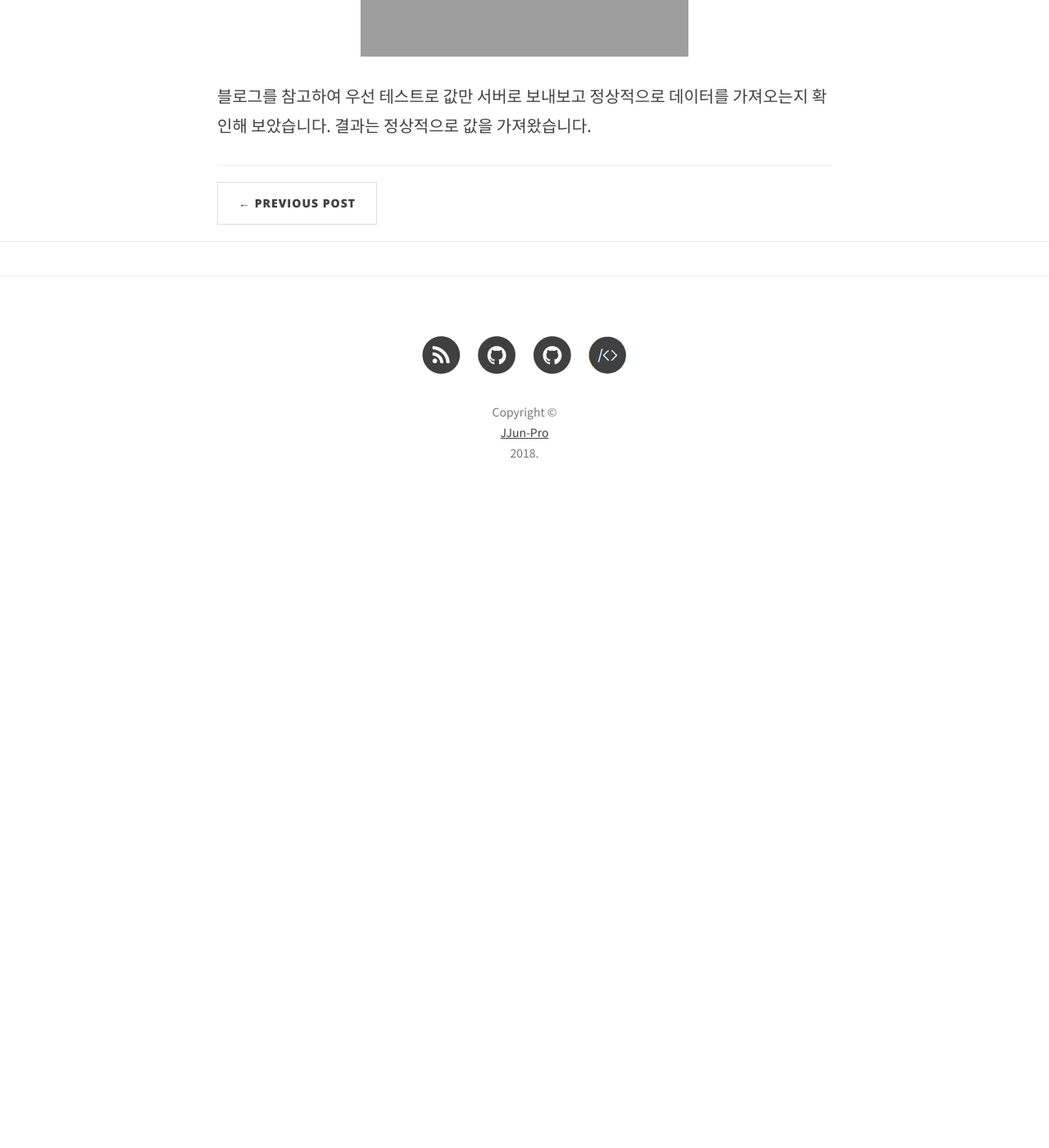
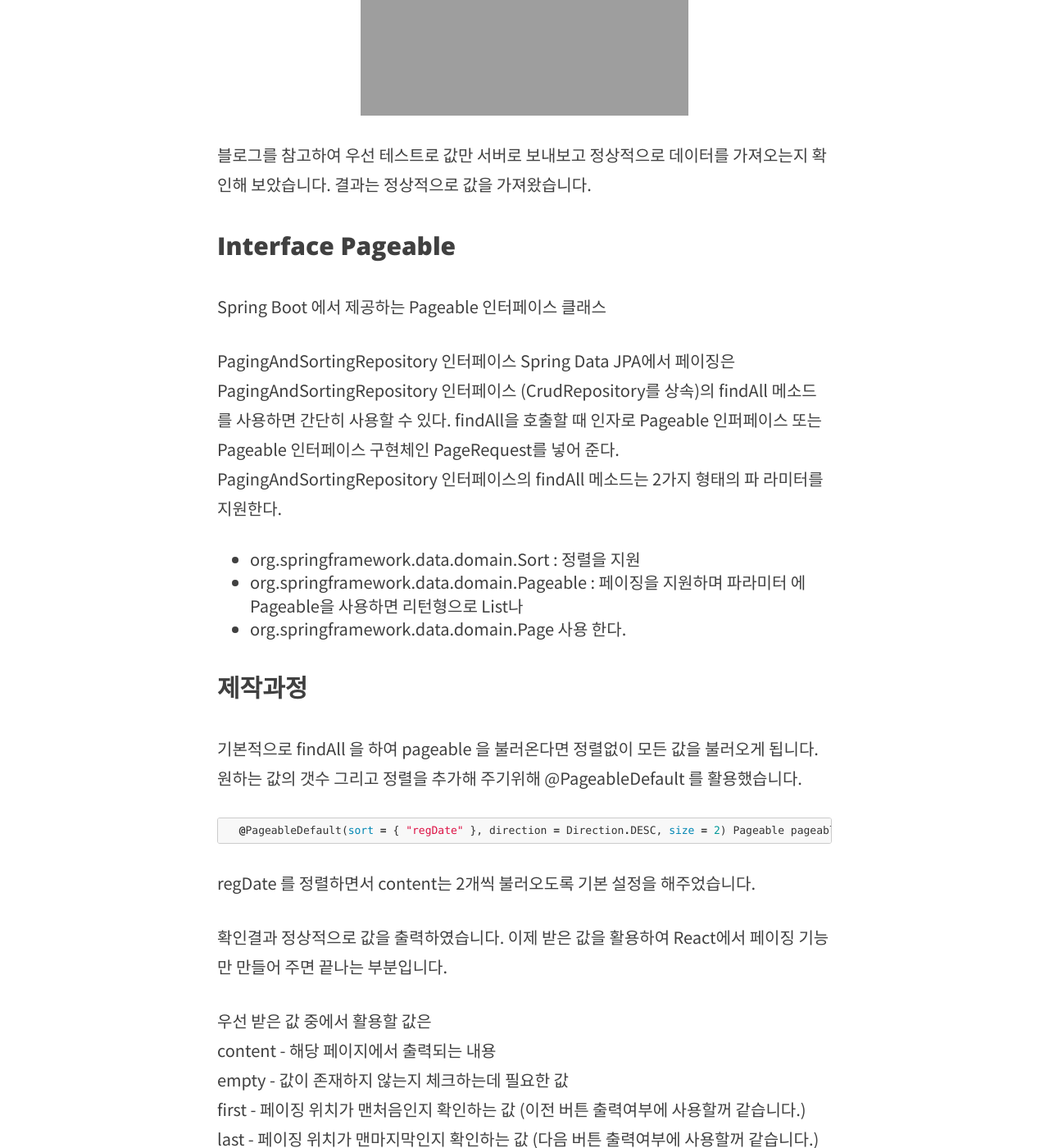
Before and after one commit to alalstjr/jjunpro.github.io, a Jekyll site: the page built from _posts/2019-07-05-포트폴리오 제작 일지-03.md, in a window 1280 px wide and 1400 px high, scrolled down 1776 px. Shown: the whole window at 82% size. Built offline with Jekyll 4.4.1, drawn with Linux system fonts in a browser that asks for light colours; nearby versions of some CDN libraries; comment, search, counter and statistics services are not loaded; before the commit the page ends 2406 px from its top, so only the background shows below that; some of the changed text lies outside the part shown.

Commit message:
Update 2019-07-05-포트폴리오 제작 일지-03.md

```diff
--- a/_posts/2019-07-05-포트폴리오 제작 일지-03.md
+++ b/_posts/2019-07-05-포트폴리오 제작 일지-03.md
@@ -25,8 +25,54 @@ category:   JAVA
 
 <a href="https://www.popit.kr/spring-boot-jpa-%ED%8E%98%EC%9D%B4%EC%A7%95-api-%EB%A7%8C%EB%93%A4%EA%B8%B0/">Yun 님의 블로그</a>
 <a href="http://millky.com/@origoni/post/1171">Millky 님의 블로그</a>
+<a href="https://www.slideshare.net/topcredu/spring-data-jpa-pageable-pagerequest-pagingandsortingrepository">slideshare</a>
+<a href="https://ithub.tistory.com/28">Spring Data JPA 페이징과 정렬</a>
 
 ![Description](https://alalstjr.github.io/jjunpro.github.io/img/2019/07/2019-07-05-1.png)
 
 블로그를 참고하여 우선 테스트로 값만 서버로 보내보고 정상적으로 데이터를 가져오는지 확인해 보았습니다.
 결과는 정상적으로 값을 가져왔습니다.
+
+## Interface Pageable
+
+Spring Boot 에서 제공하는 Pageable 인터페이스 클래스
+
+PagingAndSortingRepository 인터페이스
+Spring Data JPA에서 페이징은 PagingAndSortingRepository 인터페이스 (CrudRepository를 상속)의 findAll 메소드를 사용하면 간단히 사용할 수 있다.
+findAll을 호출할 때 인자로 Pageable 인퍼페이스 또는 Pageable 인터페이스 구현체인 PageRequest를 넣어 준다.
+PagingAndSortingRepository 인터페이스의 findAll 메소드는 2가지 형태의 파 라미터를 지원한다.
+
+- org.springframework.data.domain.Sort : 정렬을 지원
+- org.springframework.data.domain.Pageable : 페이징을 지원하며 파라미터 에 Pageable을 사용하면 리턴형으로 List나
+- org.springframework.data.domain.Page 사용 한다.
+
+## 제작과정
+
+기본적으로 findAll 을 하여 pageable 을 불러온다면 정렬없이 모든 값을 불러오게 됩니다.
+원하는 값의 갯수 그리고 정렬을 추가해 주기위해 @PageableDefault 를 활용했습니다.
+
+{% highlight matlab %}
+  @PageableDefault(sort = { "regDate" }, direction = Direction.DESC, size = 2) Pageable pageable
+{% endhighlight %}
+
+regDate 를 정렬하면서 content는 2개씩 불러오도록 기본 설정을 해주었습니다.
+
+확인결과 정상적으로 값을 출력하였습니다.
+이제 받은 값을 활용하여 React에서 페이징 기능만 만들어 주면 끝나는 부분입니다.
+
+우선 받은 값 중에서 활용할 값은 <br/>
+content - 해당 페이지에서 출력되는 내용 <br/>
+empty - 값이 존재하지 않는지 체크하는데 필요한 값 <br/>
+first - 페이징 위치가 맨처음인지 확인하는 값 (이전 버튼 출력여부에 사용할꺼 같습니다.) <br/>
+last - 페이징 위치가 맨마지막인지 확인하는 값 (다음 버튼 출력여부에 사용할꺼 같습니다.) <br/>
+pageable.pagNumber - 현재 페이지 위치를 확인하는 값 <br/>
+pageable.sort - 표시되는 게시물의 정렬방식을 확인하는 값 <br/>
+totalElements - 전체 페이지 수를 확인하는 값 23 이상 페이징을 표시하는것을 막아주는 값
+
+위처럼 페이징 기능은 Spring Boot 에서 쉽게 이용할 수 있도록 친절하게 제공해 주어서
+DB 쿼리를 복잡하게 만드는 일은 없어서 간편했습니다.
+
+다만 React 부분에서 페이징 처리를 하면서 조금 어려웠습니다. <br/>
+1라인 페이징을 넘어가면 다음 페이징을 출력해줘야하는 부분이랑 <br/>
+이전페이징 넘어가면 다시 이전 페이징 리스트 표시 <br/>
+뒤로가기 앞으로 가기 클릭시 값 다시 가져오기 등등..
```
